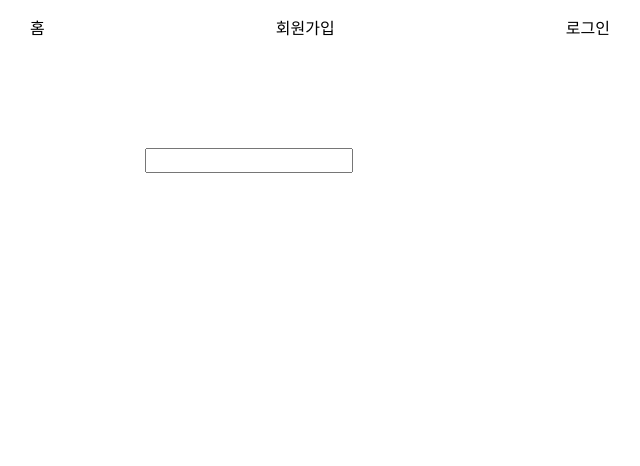
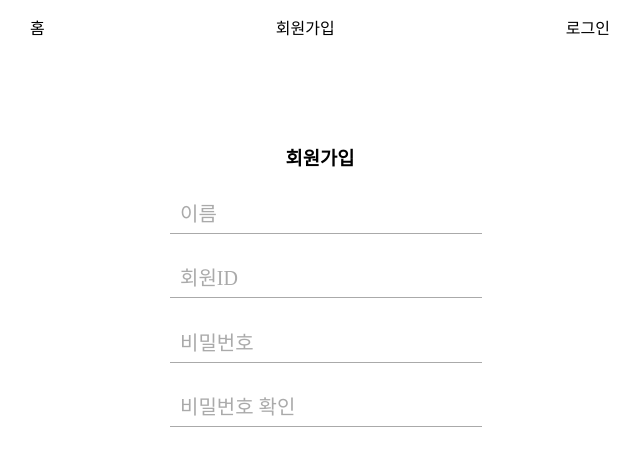
Before and after one commit to granen32/images_uploader, a React (Create React App) app in the folder client/: page /auth/register in a window 1280 px wide. Shown: the top 466 px of the page, without its empty margins (320-960 px from the left). Built offline with nearby package versions, Linux system fonts and the light colour scheme; no server answers.

Commit message:
회원가입 작업

```diff
--- a/client/src/common/CustomInput.tsx
+++ b/client/src/common/CustomInput.tsx
@@ -1,12 +1,24 @@
-import React from "react";
-import { CustomInput } from "../types/common";
-const CustomInput = ({ label, value, setVaule }: CustomInput) => {
+import React, { FC } from "react";
+import { CustomInputType } from "../types/common";
+import * as S from "./common";
+const CustomInput: FC<CustomInputType> = ({
+  label,
+  value,
+  setVaule,
+  type = "text",
+}) => {
   return (
     <>
-      <div>
-        <label htmlFor="">{label}</label>
-        <input type="text" value={value} />
-      </div>
+      <S.InputCommon>
+        <S.CommonInput
+          type={type}
+          value={value}
+          onChange={(e) => setVaule(e.target.value)}
+          required
+        />
+        <S.CommonLabel htmlFor={label}>{label}</S.CommonLabel>
+        <span></span>
+      </S.InputCommon>
     </>
   );
 };
--- /dev/null
+++ b/client/src/common/common.ts
@@ -0,0 +1,56 @@
+import styled from "styled-components";
+
+export const InputCommon = styled.div`
+  position: relative;
+  width: 300px;
+  margin: 35px auto 10px;
+  span {
+    display: block;
+    position: absolute;
+    bottom: 0;
+    left: 0;
+    background-color: #666;
+    width: 0;
+    height: 2px;
+    border-radius: 2px;
+    transition: 0.5s;
+  }
+`;
+
+export const CommonInput = styled.input`
+  font-size: 15px;
+  color: #222222;
+  width: 300px;
+  border: none;
+  border-bottom: solid #aaaaaa 1px;
+  padding-bottom: 10px;
+  padding-left: 10px;
+  position: relative;
+  background: none;
+  z-index: 5;
+  &::placeholder {
+    color: #aaaaaa;
+  }
+  &:focus {
+    outline: none;
+  }
+  &:focus ~ label,
+  &:valid ~ label {
+    font-size: 16px;
+    bottom: 40px;
+    color: #666;
+    font-weight: bold;
+    span {
+      width: 100%;
+    }
+  }
+`;
+
+export const CommonLabel = styled.label`
+  position: absolute;
+  color: #aaa;
+  left: 10px;
+  font-size: 20px;
+  bottom: 8px;
+  transition: all 0.2s;
+`;
--- a/client/src/pages/RegisterPage/index.tsx
+++ b/client/src/pages/RegisterPage/index.tsx
@@ -1,18 +1,40 @@
 import React, { useEffect, useState } from "react";
 import * as S from "./style";
+import CustomInput from "../../common/CustomInput";
 const RegisterPage = () => {
   const [name, setName] = useState("");
+  const [username, setUsername] = useState("");
+  const [password, setPassword] = useState("");
+  const [passwordCheck, setPasswordCheck] = useState("");
   useEffect(() => {}, []);
   return (
     <>
       <S.RegisterContainer>
+        <h3>회원가입</h3>
         <form>
-          <input
+          <CustomInput
+            label="이름"
+            value={name}
+            setVaule={setName}
             type="text"
-            value={name}
-            onChange={(e: React.ChangeEvent<HTMLInputElement>) =>
-              setName(e.target.value)
-            }
+          />
+          <CustomInput
+            label="회원ID"
+            value={username}
+            setVaule={setUsername}
+            type="text"
+          />
+          <CustomInput
+            label="비밀번호"
+            value={password}
+            setVaule={setPassword}
+            type="password"
+          />
+          <CustomInput
+            label="비밀번호 확인"
+            value={passwordCheck}
+            setVaule={setPasswordCheck}
+            type="password"
           />
         </form>
       </S.RegisterContainer>
--- a/client/src/pages/RegisterPage/style.ts
+++ b/client/src/pages/RegisterPage/style.ts
@@ -3,4 +3,5 @@ import styled from "styled-components";
 export const RegisterContainer = styled.div`
   width: 350px;
   margin: 100px auto;
+  text-align: center;
 `;
--- a/client/src/types/common.ts
+++ b/client/src/types/common.ts
@@ -1,5 +1,6 @@
-export interface CustomInput {
+export interface CustomInputType {
   value: string;
   label: string;
-  setVaule: React.ChangeEvent<HTMLInputElement>;
+  type: string | undefined;
+  setVaule: React.Dispatch<React.SetStateAction<string>>;
 }
```
